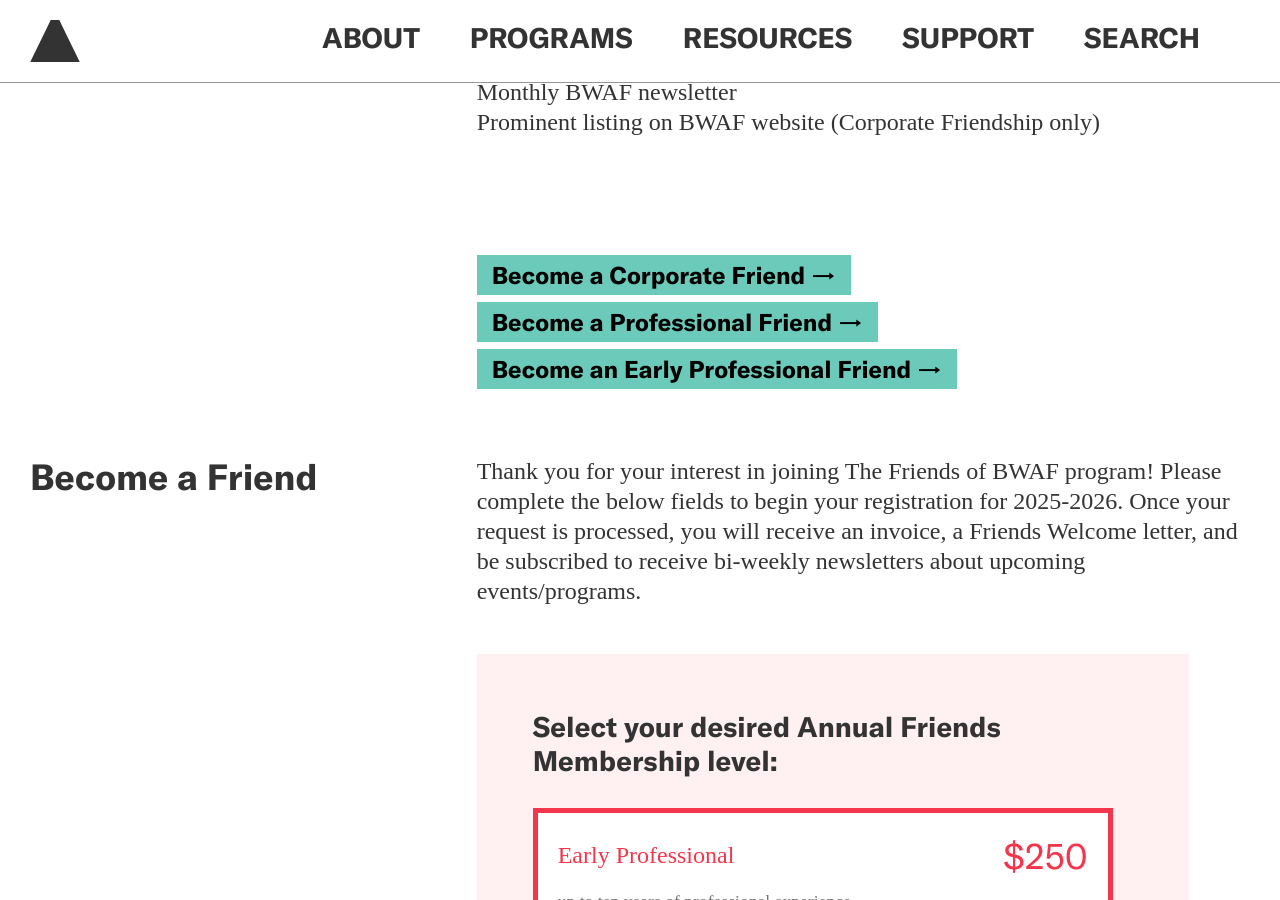
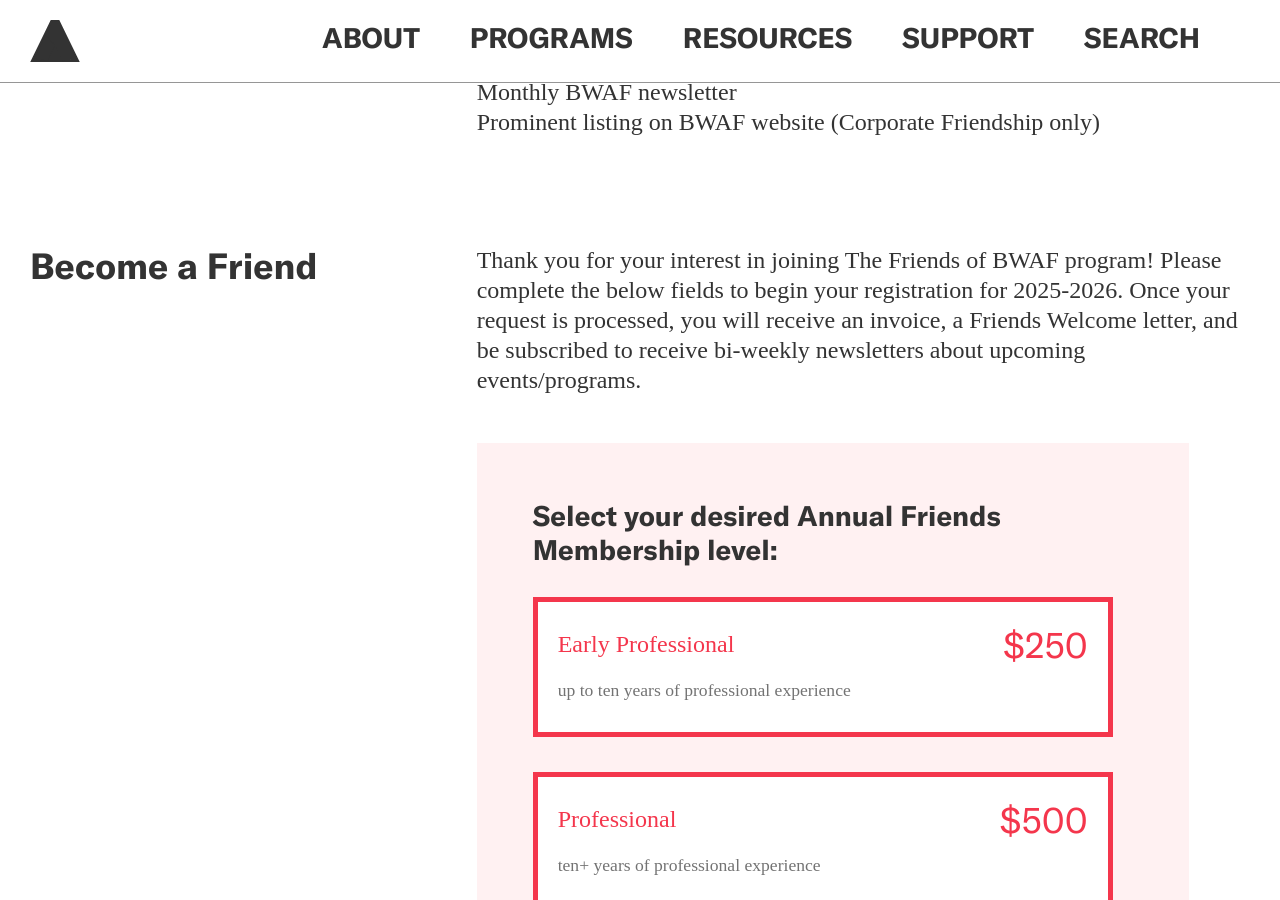
Before and after one commit to jengalas/bwaf-bbw, a Jekyll site: the page built from _programs/friends.md, in a window 1280 px wide and 900 px high, scrolled down 1661 px. Built offline with Jekyll 4.4.1, drawn with Linux system fonts in a browser that asks for light colours; nearby versions of some CDN libraries; some web fonts are replaced.

Commit message:
Updated 1 file via CloudCannon.

```diff
--- a/_programs/friends.md
+++ b/_programs/friends.md
@@ -71,16 +71,6 @@
       download: ''
       link_url: ''
       link_text: ''
-  - template: buttons-block
-    button:
-      - button_text: Become a Corporate Friend
-        button_link: https://buy.stripe.com/eVa7sTawm8ef7YY8wC
-      - button_text: Become a Professional Friend
-        button_link: https://buy.stripe.com/dR600r1ZQ2TV0ww4gn
-      - button_text: Become an Early Professional Friend
-        button_link: https://buy.stripe.com/14k9B19sibqra76aEM
-    section_break: false
-    include_left-hand_column_text_: false
   - template: form-block
     text_block: >-
       <p>Thank you for your interest in joining The Friends of BWAF program!
```
